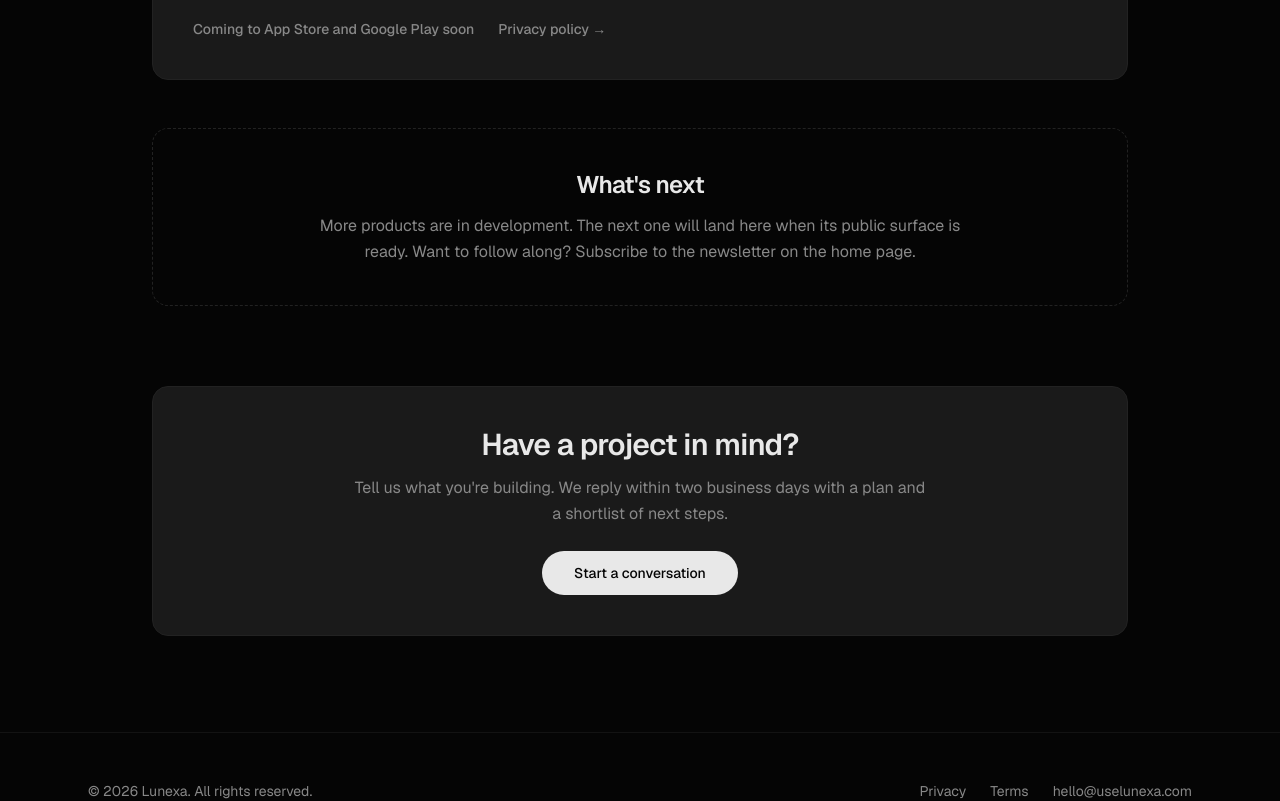
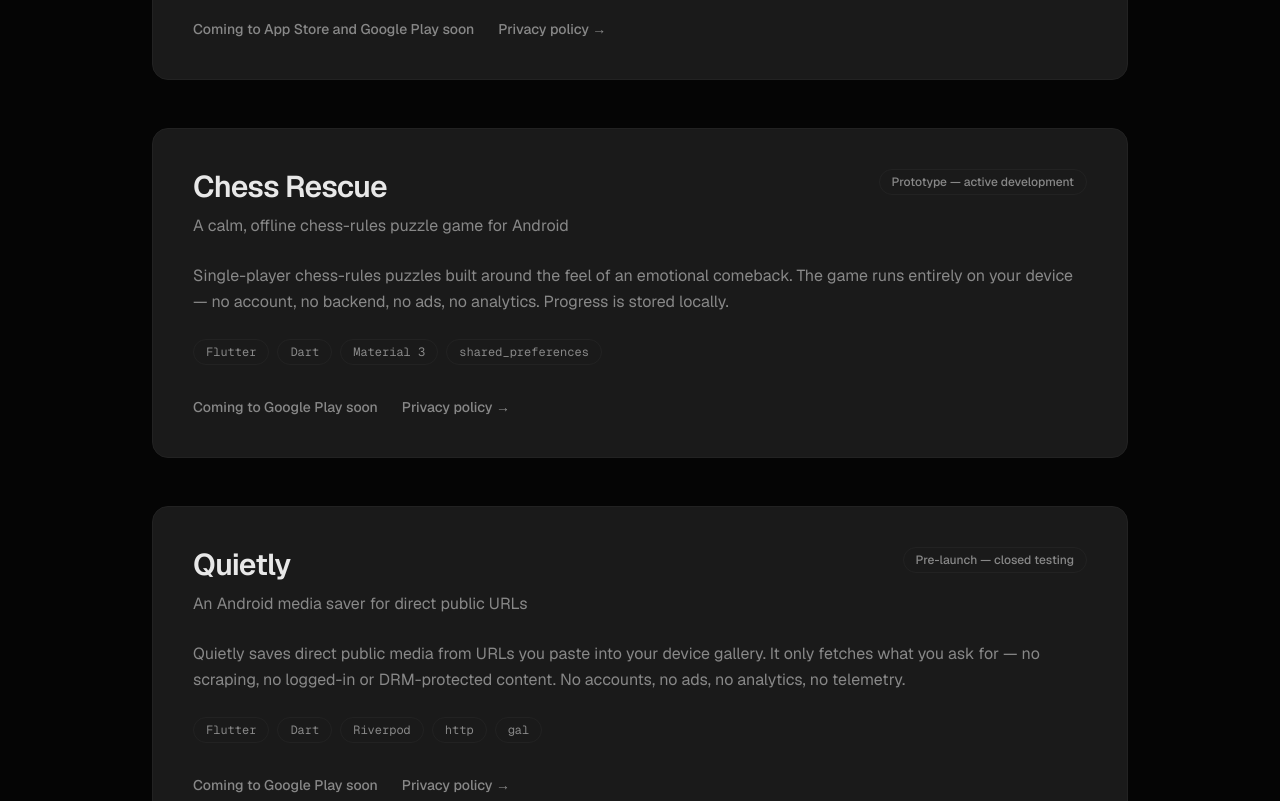
Before and after one commit to fvarli/lunexa-web, a Next.js app in the folder apps/web/: page /en/work in a window 1280 px wide. Shown: the part 1060-1861 px from the top of the page. Built offline with nearby package versions, Linux system fonts and the light colour scheme; no server answers.

Commit message:
feat(web): /work — add Chess Rescue + Quietly product cards (EN/TR/ES)

```diff
--- a/apps/web/src/seo/content.ts
+++ b/apps/web/src/seo/content.ts
@@ -657,6 +657,30 @@
         visitLabel: "Coming to App Store and Google Play soon",
         privacyPath: "/privacy/rps-duel",
       },
+      {
+        slug: "chess-rescue",
+        name: "Chess Rescue",
+        tagline: "A calm, offline chess-rules puzzle game for Android",
+        body: "Single-player chess-rules puzzles built around the feel of an emotional comeback. The game runs entirely on your device — no account, no backend, no ads, no analytics. Progress is stored locally.",
+        url: "",
+        stack: ["Flutter", "Dart", "Material 3", "shared_preferences"],
+        status: "development",
+        statusLabel: "Prototype — active development",
+        visitLabel: "Coming to Google Play soon",
+        privacyPath: "/privacy/chess-rescue",
+      },
+      {
+        slug: "quietly",
+        name: "Quietly",
+        tagline: "An Android media saver for direct public URLs",
+        body: "Quietly saves direct public media from URLs you paste into your device gallery. It only fetches what you ask for — no scraping, no logged-in or DRM-protected content. No accounts, no ads, no analytics, no telemetry.",
+        url: "",
+        stack: ["Flutter", "Dart", "Riverpod", "http", "gal"],
+        status: "development",
+        statusLabel: "Pre-launch — closed testing",
+        visitLabel: "Coming to Google Play soon",
+        privacyPath: "/privacy/quietly",
+      },
     ],
     privacyLabel: "Privacy policy",
     comingSoonHeading: "What's next",
@@ -690,6 +714,30 @@
         visitLabel: "Yakında App Store ve Google Play'de",
         privacyPath: "/privacy/rps-duel",
       },
+      {
+        slug: "chess-rescue",
+        name: "Chess Rescue",
+        tagline: "Android için sakin, çevrimdışı, satranç kurallı bir bulmaca oyunu",
+        body: "Duygusal bir geri dönüş hissi etrafında kurulmuş, satranç kurallı tek oyunculu bulmacalar. Oyun tamamen cihazında çalışır — hesap yok, sunucu yok, reklam yok, analitik yok. İlerleme cihazına yerel olarak kaydedilir.",
+        url: "",
+        stack: ["Flutter", "Dart", "Material 3", "shared_preferences"],
+        status: "development",
+        statusLabel: "Prototip — aktif geliştirme",
+        visitLabel: "Yakında Google Play'de",
+        privacyPath: "/privacy/chess-rescue",
+      },
+      {
+        slug: "quietly",
+        name: "Quietly",
+        tagline: "Doğrudan halka açık URL'ler için bir Android medya kaydedici",
+        body: "Quietly, yapıştırdığın URL'lerdeki doğrudan halka açık medyayı cihazının galerisine kaydeder. Yalnızca senin istediğini getirir — kazıma yok, oturum açılmış veya DRM korumalı içerik yok. Hesap yok, reklam yok, analitik yok, telemetri yok.",
+        url: "",
+        stack: ["Flutter", "Dart", "Riverpod", "http", "gal"],
+        status: "development",
+        statusLabel: "Lansman öncesi — kapalı test",
+        visitLabel: "Yakında Google Play'de",
+        privacyPath: "/privacy/quietly",
+      },
     ],
     privacyLabel: "Gizlilik politikası",
     comingSoonHeading: "Sırada ne var",
@@ -722,6 +770,30 @@
         statusLabel: "Pre-lanzamiento — listo para envío a tiendas",
         visitLabel: "Próximamente en App Store y Google Play",
         privacyPath: "/privacy/rps-duel",
+      },
+      {
+        slug: "chess-rescue",
+        name: "Chess Rescue",
+        tagline: "Un juego de rompecabezas con reglas de ajedrez, tranquilo y sin conexión, para Android",
+        body: "Rompecabezas con reglas de ajedrez para un solo jugador, construidos en torno a la sensación de un retorno emocional. El juego funciona enteramente en tu dispositivo — sin cuenta, sin backend, sin anuncios, sin analítica. El progreso se guarda localmente.",
+        url: "",
+        stack: ["Flutter", "Dart", "Material 3", "shared_preferences"],
+        status: "development",
+        statusLabel: "Prototipo — desarrollo activo",
+        visitLabel: "Próximamente en Google Play",
+        privacyPath: "/privacy/chess-rescue",
+      },
+      {
+        slug: "quietly",
+        name: "Quietly",
+        tagline: "Un guardador de medios Android para URLs públicas directas",
+        body: "Quietly guarda medios públicos directos desde las URLs que pegas en la galería de tu dispositivo. Solo descarga lo que tú pides — sin scraping, sin contenido protegido por inicio de sesión o DRM. Sin cuentas, sin anuncios, sin analítica, sin telemetría.",
+        url: "",
+        stack: ["Flutter", "Dart", "Riverpod", "http", "gal"],
+        status: "development",
+        statusLabel: "Pre-lanzamiento — pruebas cerradas",
+        visitLabel: "Próximamente en Google Play",
+        privacyPath: "/privacy/quietly",
       },
     ],
     privacyLabel: "Política de privacidad",
```
